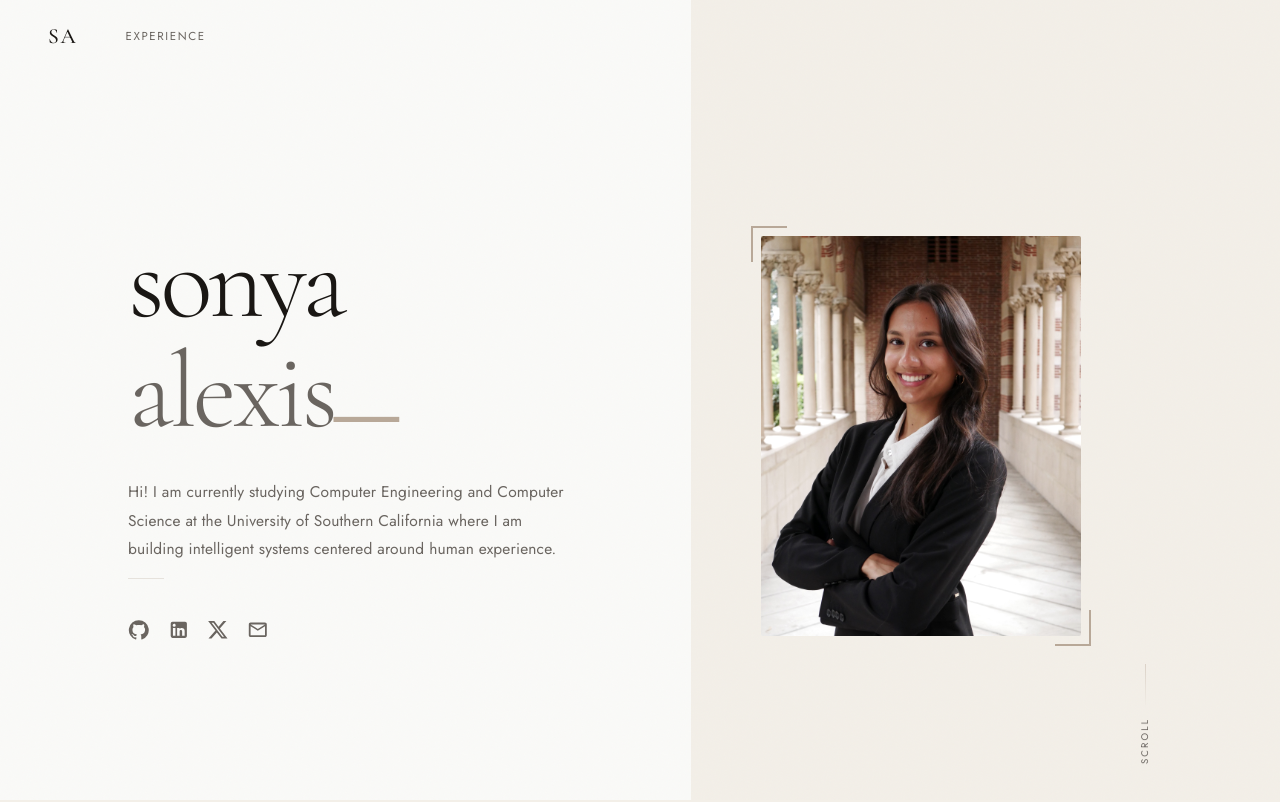
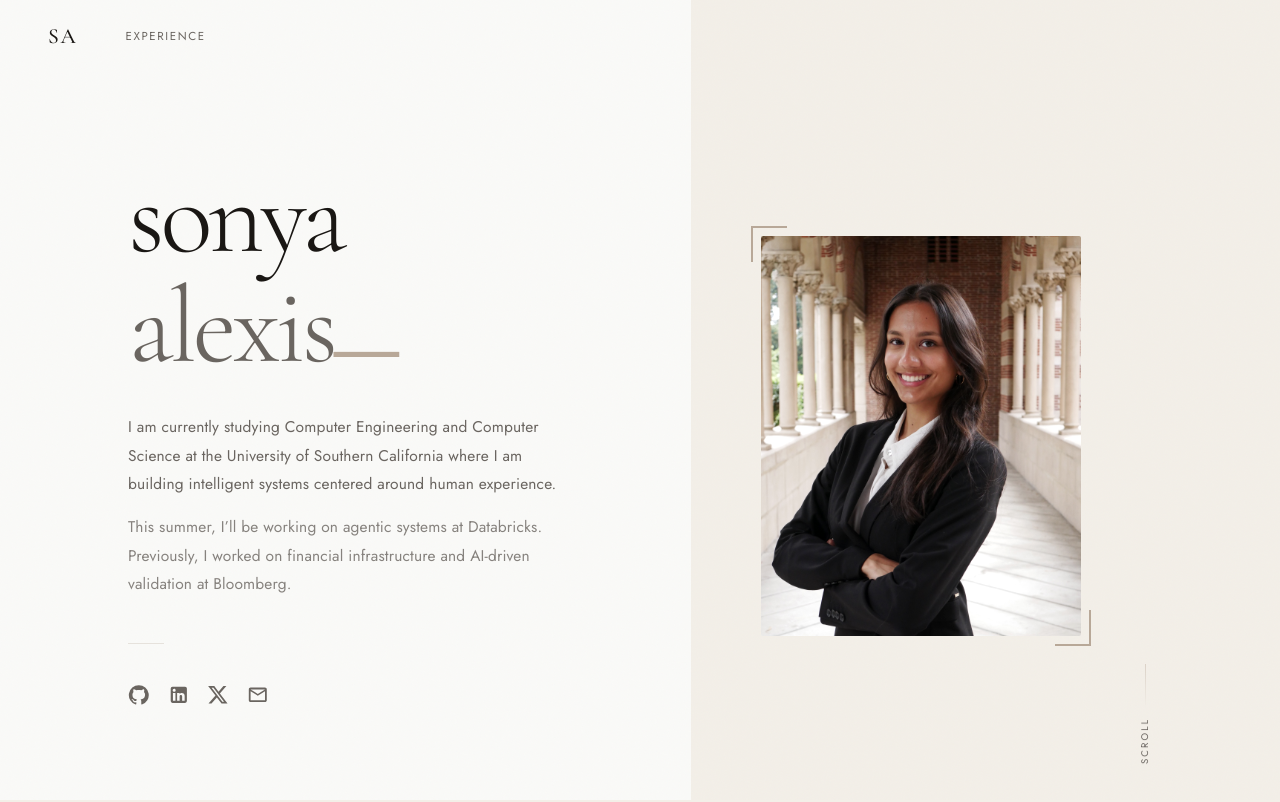
Before and after one commit to Sonyaal/sonyaalexis.dev, a React (Create React App) app: page / in a window 1280 px wide. Shown: the top 802 px of the page. Built offline with nearby package versions, Linux system fonts and the light colour scheme.

Commit message:
updating hero

```diff
--- a/src/components/Main.tsx
+++ b/src/components/Main.tsx
@@ -48,8 +48,10 @@ function Main() {
               <span className="hero-name-last">alexis</span><span className="hero-cursor" aria-hidden="true">_</span>
             </h1>
             <p className="hero-blurb">
-              Hi! I am currently studying Computer Engineering and Computer Science at the University of Southern California where I am building intelligent systems centered around human experience.
+              I am currently studying Computer Engineering and Computer Science at the University of Southern California where I am building intelligent systems centered around human experience.
             </p>
+            <p className="hero-blurb hero-blurb--secondary">
+              This summer, I’ll be working on agentic systems at Databricks. Previously, I worked on financial infrastructure and AI-driven validation at Bloomberg.            </p>
             <div className="hero-divider" />
             <div className="hero-links">
               <a
```
